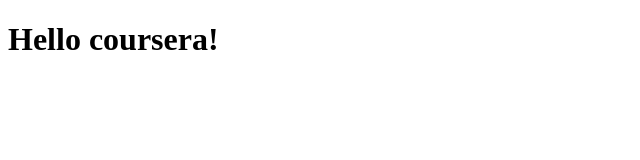
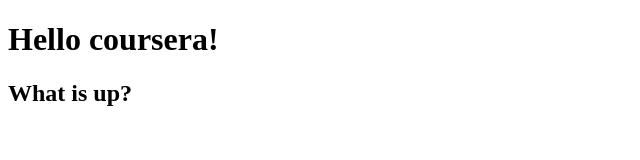
Before and after one commit to sofcue/coursera-learning, a plain HTML site: page index.html in a window 1280 px wide. Shown: the whole page, without its empty margins (0-640 px from the left). Drawn offline with Linux system fonts and the light colour scheme.

Commit message:
Updating

```diff
--- a/index.html
+++ b/index.html
@@ -8,5 +8,6 @@
 </head>
 <body>
 <h1>Hello coursera!</h1>
+<h2>What is up? </h2>
 </body>
 </html>
```
Also changed, not shown: 1 other file.
